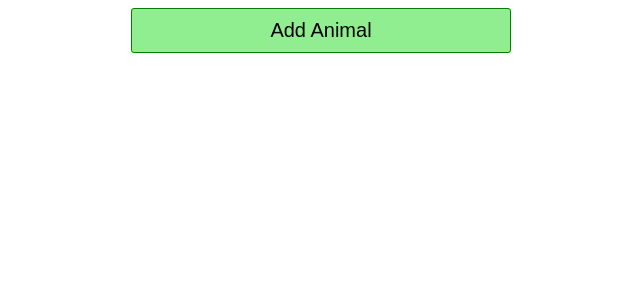
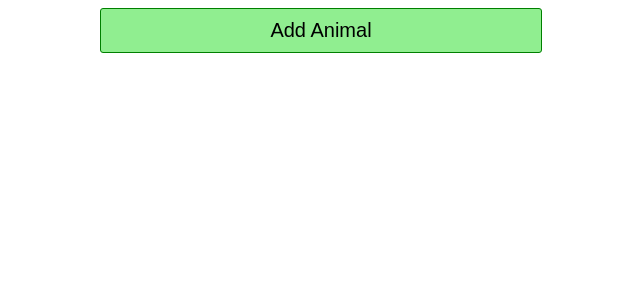
Before and after one commit to blksmk8483/animals, a React (Create React App) app: page / in a window 1280 px wide. Shown: the top 300 px of the page, without its empty margins (319-959 px from the left). Built offline with nearby package versions, Linux system fonts and the light colour scheme.

Commit message:
made the button width larger

```diff
--- a/src/App.css
+++ b/src/App.css
@@ -10,7 +10,7 @@ button {
     border-radius: 3px;
     font-size: 20px;
     padding: 10px;
-    width: 30%;
+    width: 35%;
 }
 
 .animal-list {
```
